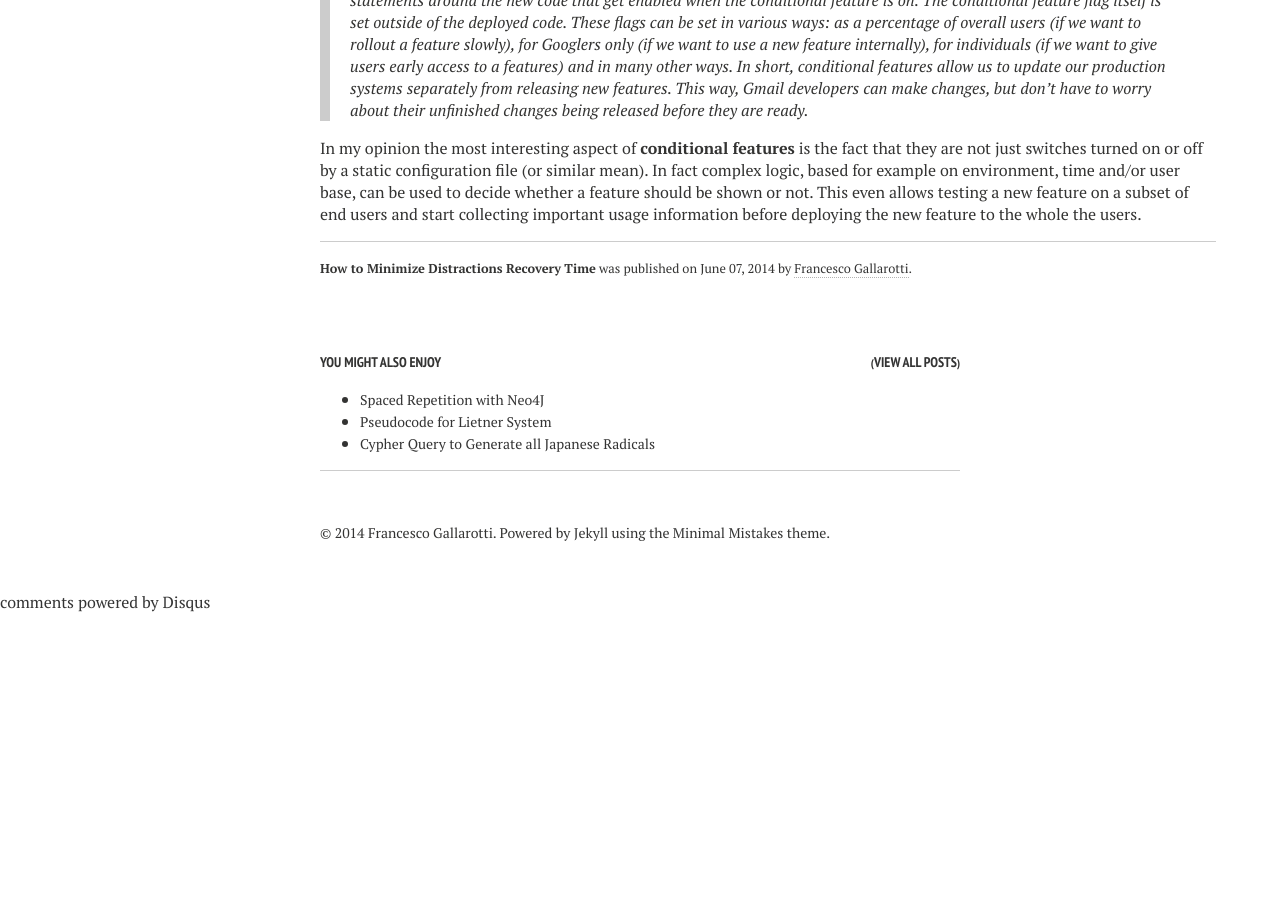
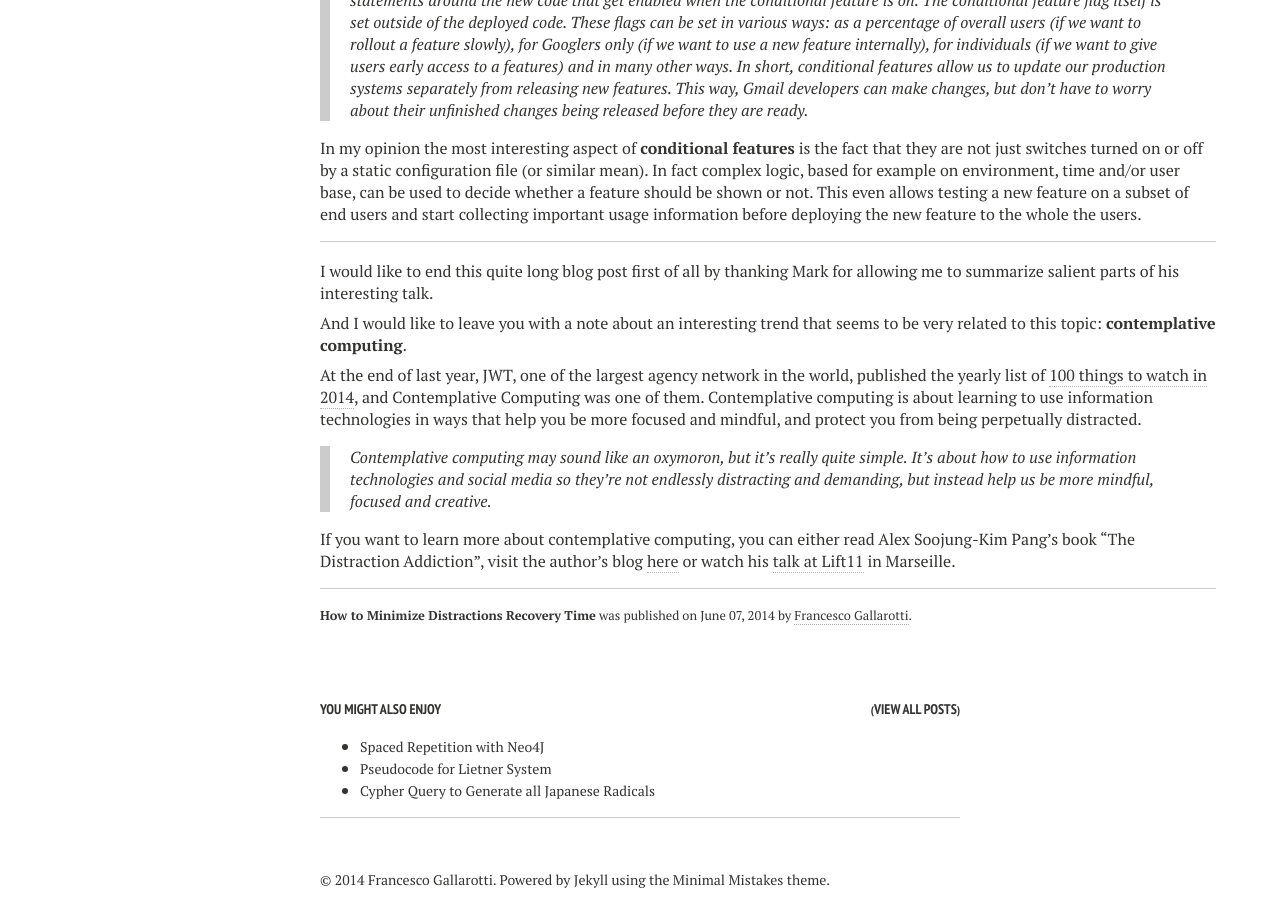
Before and after one commit to gallarotti/gallarotti.github.io, a Jekyll site: the page built from _posts/the-digitalian/2014-06-07-how-to-minimize-distractions-recovery-time.md, in a window 1280 px wide and 900 px high, scrolled down 6039 px. Built offline with Jekyll 4.4.1, drawn with Linux system fonts in a browser that asks for light colours; nearby versions of some CDN libraries; Markdown is read by kramdown in place of the engine named in the settings; comment, search, counter and statistics services are not loaded; before the commit the page ends 6652 px from its top, so only the background shows below that.

Commit message:
added conclusion

```diff
--- a/_posts/the-digitalian/2014-06-07-how-to-minimize-distractions-recovery-time.md
+++ b/_posts/the-digitalian/2014-06-07-how-to-minimize-distractions-recovery-time.md
@@ -135,3 +135,15 @@ At Google they call them *conditional features* and they have been using them, f
 > This is our ability to make changes to the Gmail code that get deployed, but not executed. You can think of it as a lot of if-statements around the new code that get enabled when the conditional feature is on. The conditional feature flag itself is set outside of the deployed code. These flags can be set in various ways: as a percentage of overall users (if we want to rollout a feature slowly), for Googlers only (if we want to use a new feature internally), for individuals (if we want to give users early access to a features) and in many other ways. In short, conditional features allow us to update our production systems separately from releasing new features. This way, Gmail developers can make changes, but don’t have to worry about their unfinished changes being released before they are ready.
 
 In my opinion the most interesting aspect of **conditional features** is the fact that they are not just switches turned on or off by a static configuration file (or similar mean). In fact complex logic, based for example on environment, time and/or user base, can be used to decide whether a feature should be shown or not. This even allows testing a new feature on a subset of end users and start collecting important usage information before deploying the new feature to the whole the users.
+
+***
+
+I would like to end this quite long blog post first of all by thanking Mark for allowing me to summarize salient parts of his interesting talk.
+
+And I would like to leave you with a note about an interesting trend that seems to be very related to this topic: **contemplative computing**.
+
+At the end of last year, JWT, one of the largest agency network in the world, published the yearly list of [100 things to watch in 2014](http://www.jwt.com/en/worldwide/news/jwts100thingstowatchin2014/), and Contemplative Computing was one of them. Contemplative computing is about learning to use information technologies in ways that help you be more focused and mindful, and protect you from being perpetually distracted.
+
+> Contemplative computing may sound like an oxymoron, but it's really quite simple. It's about how to use information technologies and social media so they're not endlessly distracting and demanding, but instead help us be more mindful, focused and creative.
+
+If you want to learn more about contemplative computing, you can either read Alex Soojung-Kim Pang's book "The Distraction Addiction", visit the author's blog [here](http://www.contemplativecomputing.org/) or watch his [talk at Lift11](http://www.contemplativecomputing.org/2011/07/marseille-talk-the-blog-version.html) in Marseille.
```
